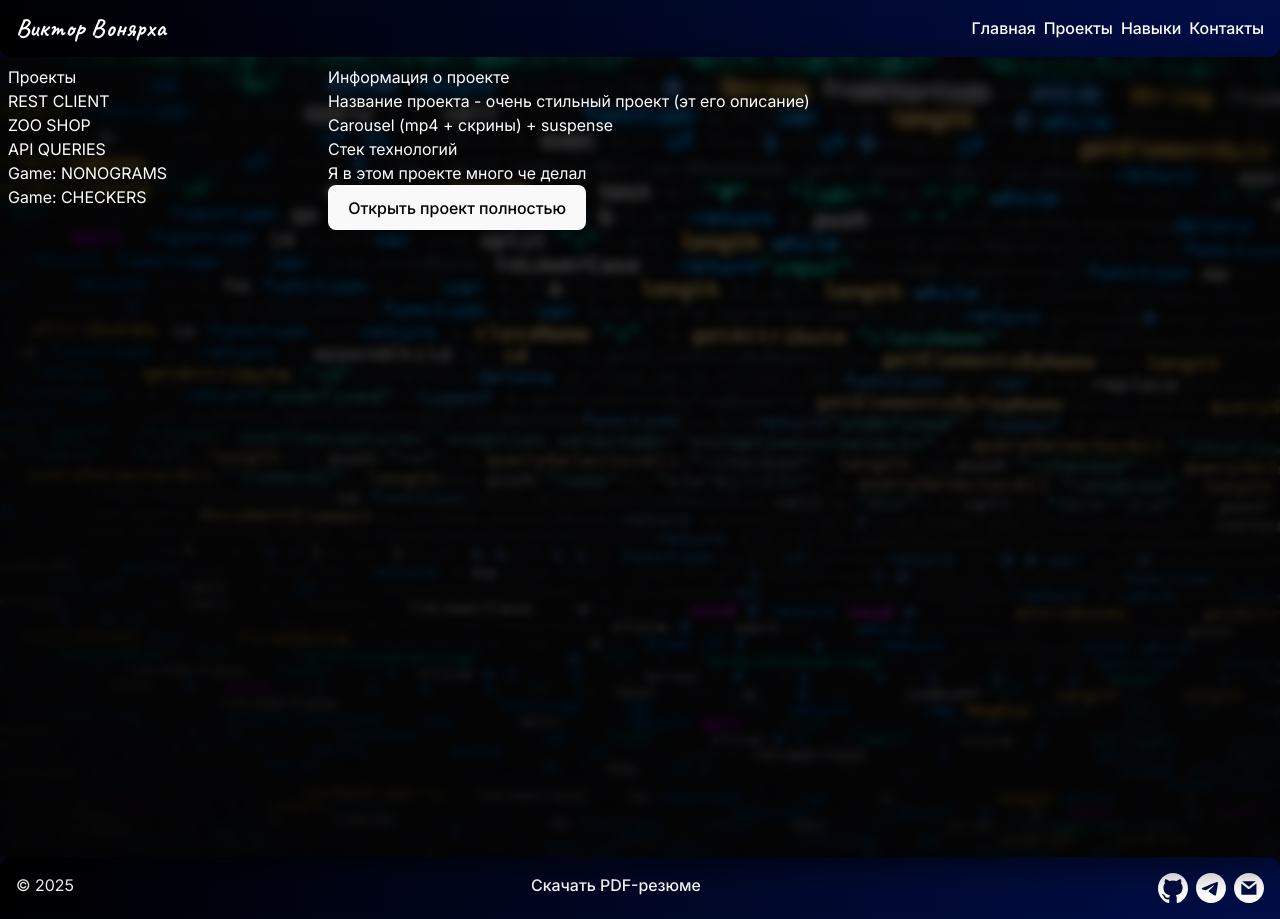
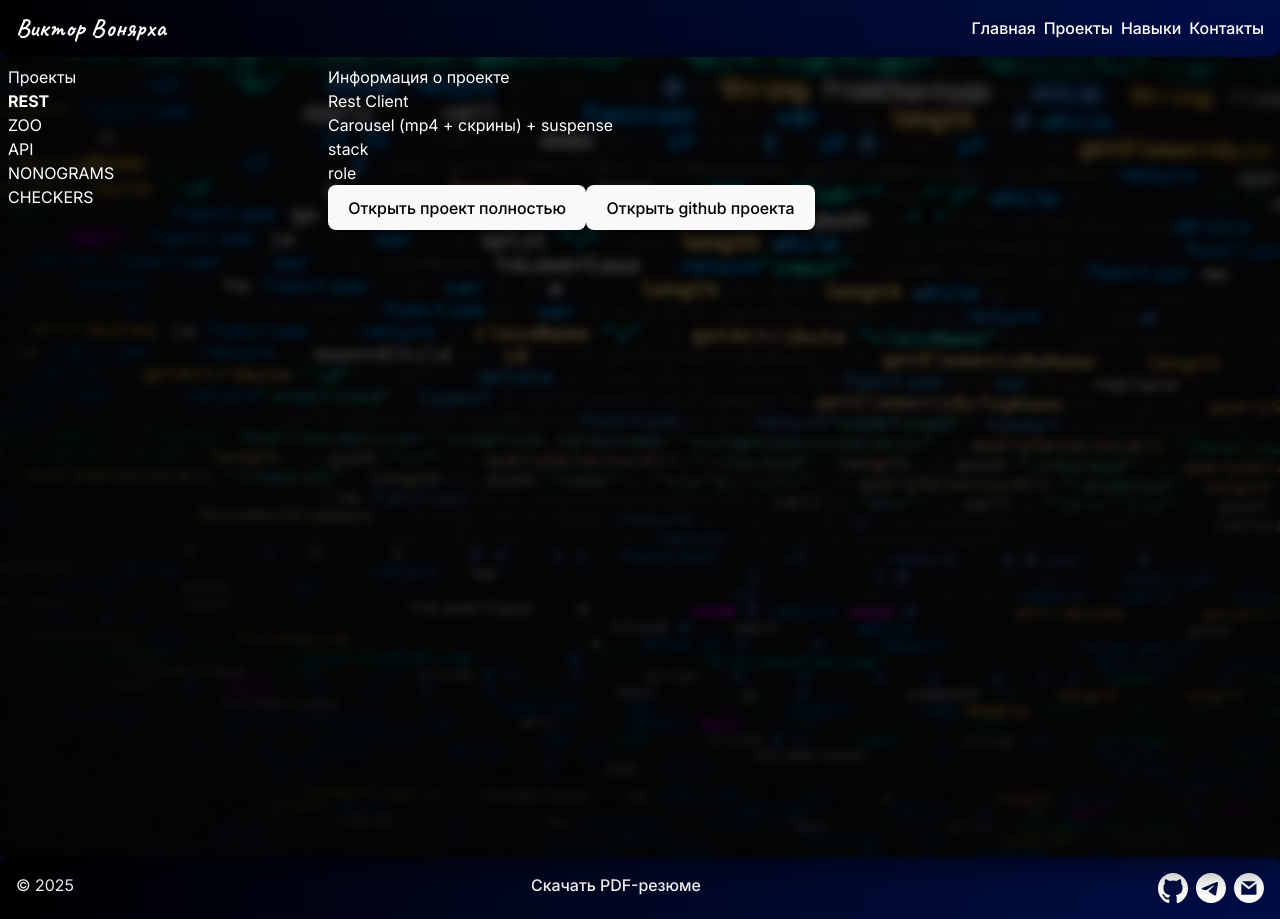
Before and after one commit to Viktor1905/resume, a React (Vite) app: page /projects in a window 1280 px wide. Built offline with nearby package versions, Linux system fonts and the light colour scheme.

Commit message:
feat: add redux logic to project switch

```diff
--- a/src/pages/projects/DetailInfo.tsx
+++ b/src/pages/projects/DetailInfo.tsx
@@ -1,12 +1,22 @@
+import { useSelector } from "react-redux";
+import type { RootState } from "../../store/store.ts";
+
 export function DetailInfo() {
+  const project = useSelector((state: RootState) =>
+    state.projects.list.find((p) => p.id === state.projects.currentId)
+  );
+  if (!project) return null;
   return (
     <>
-      <h2>Название проекта - очень стильный проект (эт его описание)</h2>
+      <h2>{project.name}</h2>
       <div>Carousel (mp4 + скрины) + suspense</div>
-      <div>Стек технологий</div>
-      <div>Я в этом проекте много че делал</div>
-      <a href="https://viktor1905-api-queries.netlify.app/" target="_blank" rel="noreferrer">
+      <div>{project.stack}</div>
+      <div>{project.role}</div>
+      <a href={project.url} target="_blank" rel="noreferrer">
         <button className="text-black"> Открыть проект полностью</button>
+      </a>
+      <a href={project.githubUrl} target="_blank" rel="noreferrer">
+        <button className="text-black"> Открыть github проекта</button>
       </a>
     </>
   );
--- a/src/pages/projects/Projects.tsx
+++ b/src/pages/projects/Projects.tsx
@@ -1,16 +1,27 @@
 import { DetailInfo } from "./DetailInfo.tsx";
+import { useDispatch, useSelector } from "react-redux";
+import type { AppDispatch, RootState } from "../../store/store.ts";
+import { setCurrentProject } from "../../store/projectsSlice.ts";
 
 export function Projects() {
+  const projects = useSelector((state: RootState) => state.projects.list);
+  const current = useSelector((state: RootState) => state.projects.currentId);
+  const dispatch = useDispatch<AppDispatch>();
+
   return (
     <section className="grid grid-cols-4 p-2 gap-4 ">
       <div>
         <h2>Проекты</h2>
         <ul>
-          <li>REST CLIENT</li>
-          <li>ZOO SHOP</li>
-          <li>API QUERIES</li>
-          <li>Game: NONOGRAMS</li>
-          <li>Game: CHECKERS</li>
+          {projects.map((item) => (
+            <li
+              key={item.id}
+              className={item.id === current ? "font-bold cursor-pointer" : "cursor-pointer"}
+              onClick={() => dispatch(setCurrentProject(item.id))}
+            >
+              {item.id.toUpperCase()}
+            </li>
+          ))}
         </ul>
       </div>
       <div className="col-span-3 grid-cols-subgrid">
--- a/src/store/projectsSlice.ts
+++ b/src/store/projectsSlice.ts
@@ -8,6 +8,7 @@ interface Project {
   stack: string;
   role: string;
   url: string;
+  githubUrl: string;
 }
 
 interface ProjectsState {
@@ -18,13 +19,14 @@ interface ProjectsState {
 const initialState: ProjectsState = {
   list: [
     {
-      id: "Rest",
-      name: "Rest Api",
+      id: "rest",
+      name: "Rest Client",
       video: "link",
       photoUrl: ["link"],
       stack: "stack",
       role: "role",
-      url: "url",
+      url: "https://rest-client-app-zeta.vercel.app/",
+      githubUrl: "https://github.com/Viktor1905/rest-client-app",
     },
     {
       id: "zoo",
@@ -33,7 +35,8 @@ const initialState: ProjectsState = {
       photoUrl: ["link"],
       stack: "stack",
       role: "role",
-      url: "url",
+      url: "https://friendlycoding.netlify.app/",
+      githubUrl: "https://github.com/Viktor1905/eCommerce",
     },
     {
       id: "api",
@@ -42,7 +45,8 @@ const initialState: ProjectsState = {
       photoUrl: ["link"],
       stack: "stack",
       role: "role",
-      url: "url",
+      url: "https://viktor1905-api-queries.netlify.app/",
+      githubUrl: "https://github.com/Viktor1905/React_RS/tree/api-queries",
     },
     {
       id: "nonograms",
@@ -51,7 +55,8 @@ const initialState: ProjectsState = {
       photoUrl: ["link"],
       stack: "stack",
       role: "role",
-      url: "url",
+      url: "https://viktor1905.github.io/Nonograms/",
+      githubUrl: "https://github.com/Viktor1905/Nonograms/",
     },
     {
       id: "checkers",
@@ -60,10 +65,11 @@ const initialState: ProjectsState = {
       photoUrl: ["link"],
       stack: "stack",
       role: "role",
-      url: "url",
+      url: "https://viktor-checkers.netlify.app/",
+      githubUrl: "https://github.com/Viktor1905/checkers",
     },
   ],
-  currentId: null,
+  currentId: "rest",
 };
 const projectsSlice = createSlice({
   name: "projects",
--- a/src/store/store.ts
+++ b/src/store/store.ts
@@ -8,4 +8,4 @@ export const store = configureStore({
 });
 
 export type RootState = ReturnType<typeof store.getState>;
-export type RootDispatch = typeof store.dispatch;
+export type AppDispatch = typeof store.dispatch;
```
